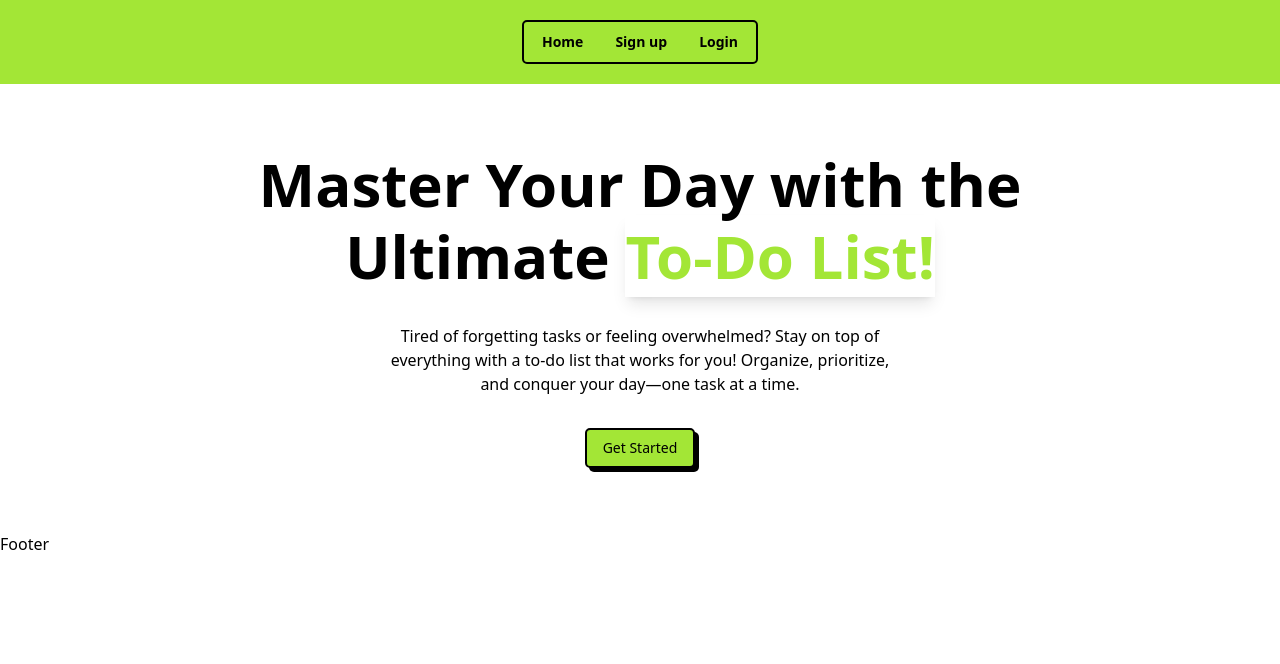
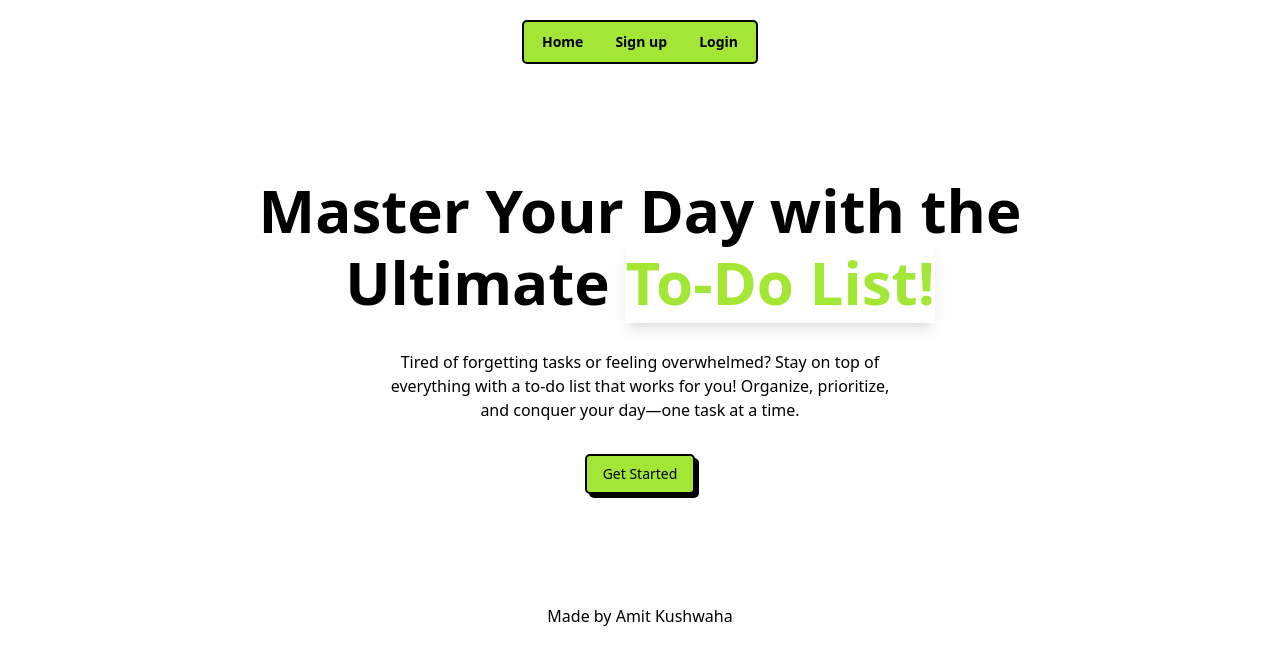
Before and after one commit to amitkushh/Todo-Mern-dev, a React app in the folder client/: page / in a window 1280 px wide. Shown: the top 664 px of the page. Built offline with nearby package versions, Linux system fonts and the light colour scheme; the HTML template or start-up script is replaced by a standard one.

Commit message:
landing page done

```diff
--- a/client/src/components/Footer/Footer.jsx
+++ b/client/src/components/Footer/Footer.jsx
@@ -1,9 +1,11 @@
-import React from 'react'
-
 function Footer() {
   return (
-    <div>Footer</div>
-  )
+    <footer>
+      <div className="flex justify-center items-center py-5 px-7 ">
+        <p>Made by Amit Kushwaha</p>
+      </div>
+    </footer>
+  );
 }
 
-export default Footer
+export default Footer;
--- a/client/src/components/Hero/Hero.jsx
+++ b/client/src/components/Hero/Hero.jsx
@@ -3,7 +3,7 @@ import { Link } from "react-router-dom";
 
 function Hero() {
   return (
-    <div className="flex flex-col justify-center items-center gap-8 px-7 py-16">
+    <div className="flex flex-col justify-center items-center gap-8 px-7 py-16 md:py-[90px]">
       <h1 className="text-5xl text-center font-semibold md:text-6xl md:max-w-[800px] leading-[110%] md:leading-[120%]">
         Master Your Day with the Ultimate{" "}
         <span className="text-main shadow-lg">To-Do List!</span>
--- a/client/src/components/Navbar/Navbar.jsx
+++ b/client/src/components/Navbar/Navbar.jsx
@@ -3,7 +3,7 @@ import { Link } from "react-router-dom";
 
 function Navbar() {
   return (
-    <div className="flex justify-center items-center py-5 px-7 bg-main">
+    <div className="flex justify-center items-center py-5 px-7 ">
       <Menubar>
         <MenubarMenu>
           <Link to="/">
```
